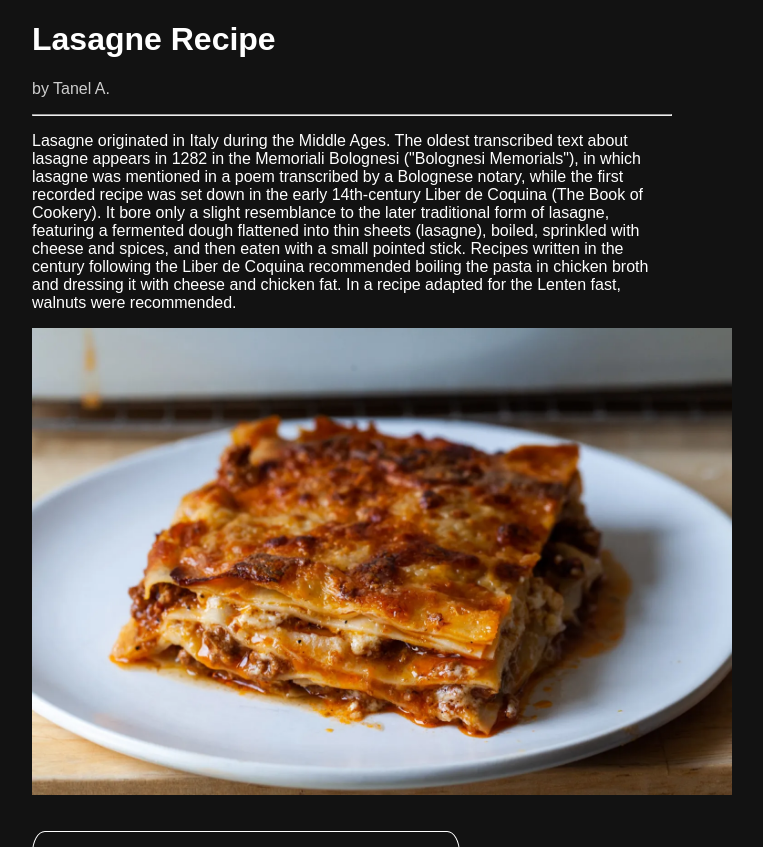
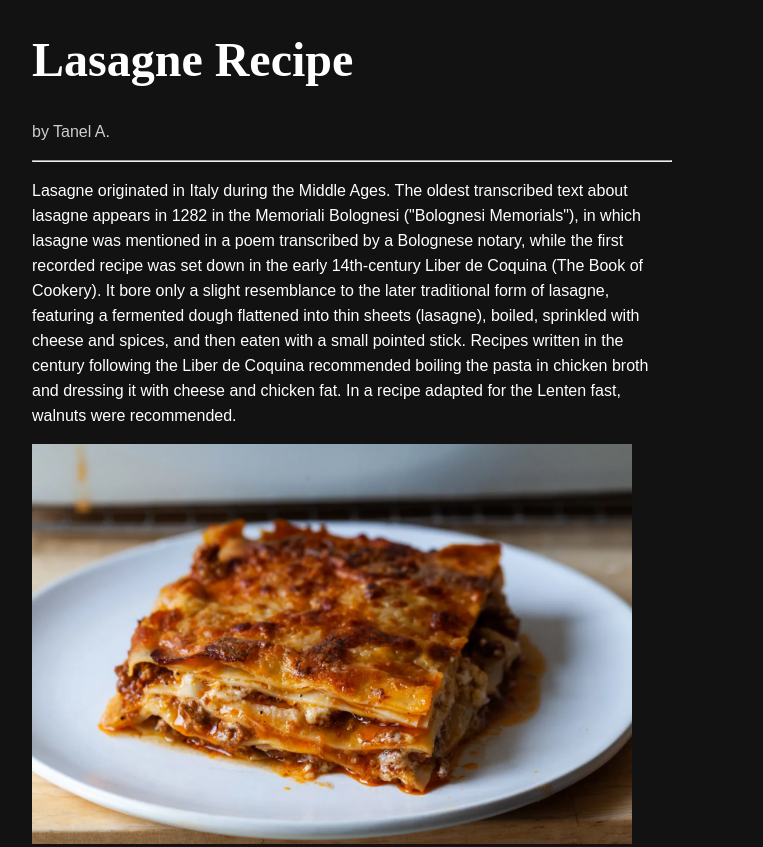
Before and after one commit to tanelaavistu/Lasagna, a plain HTML site: page index.html in a window 1280 px wide. Shown: the top 847 px of the page, without its empty margins (288-1051 px from the left). Drawn offline with Linux system fonts and the light colour scheme.

Commit message:
little changes

```diff
--- a/css/style.css
+++ b/css/style.css
@@ -5,8 +5,15 @@ body {
     width: 50%;
     margin: 0 auto;
 }
+body h1{
+    font-family: 'Hurricane';
+    font-size: 3rem;
+}
 body img{
-    width: 700px;
+    width: 600px;
+}
+body p{
+    line-height: 25px;
 }
 .ingridients {
     padding: 2%;
```
